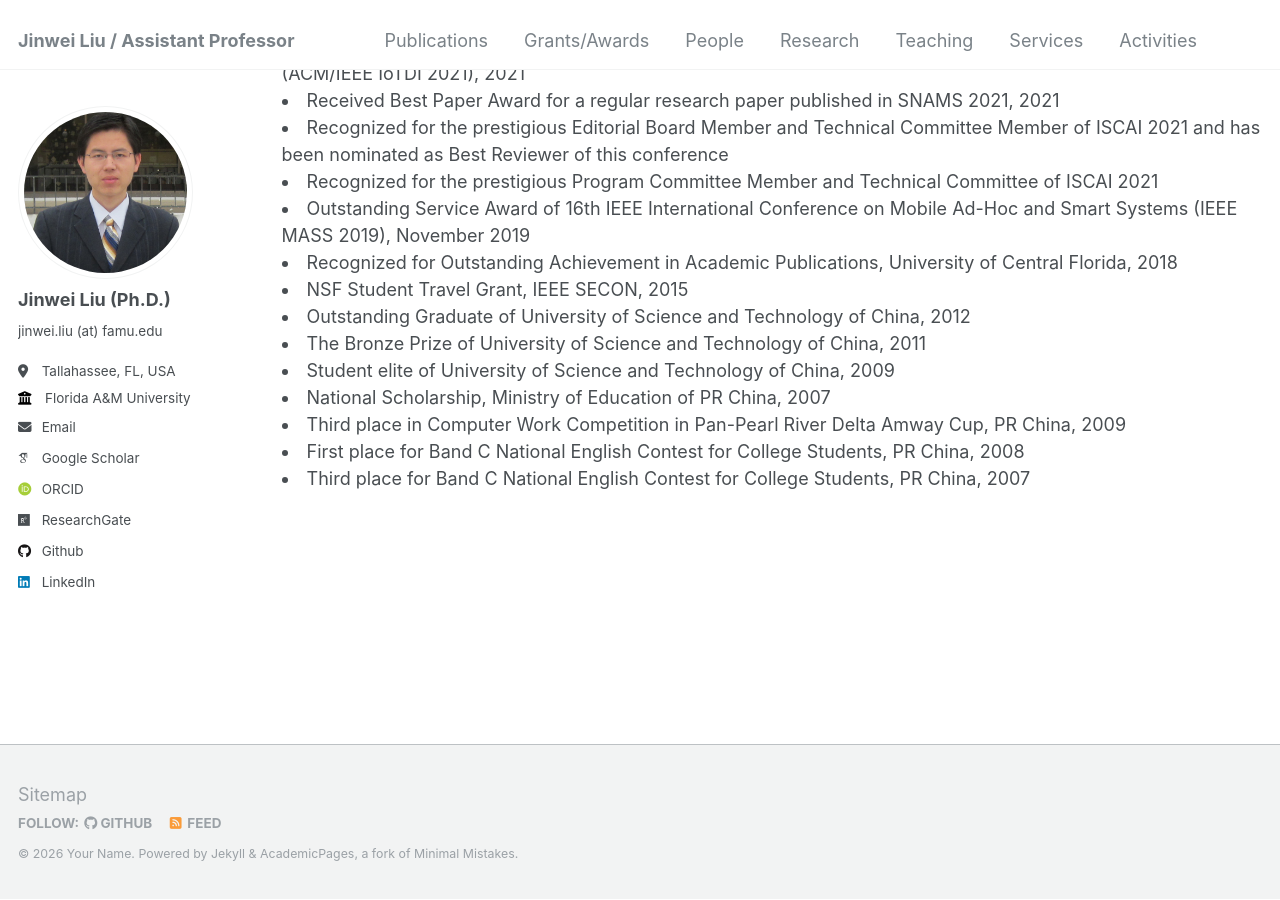
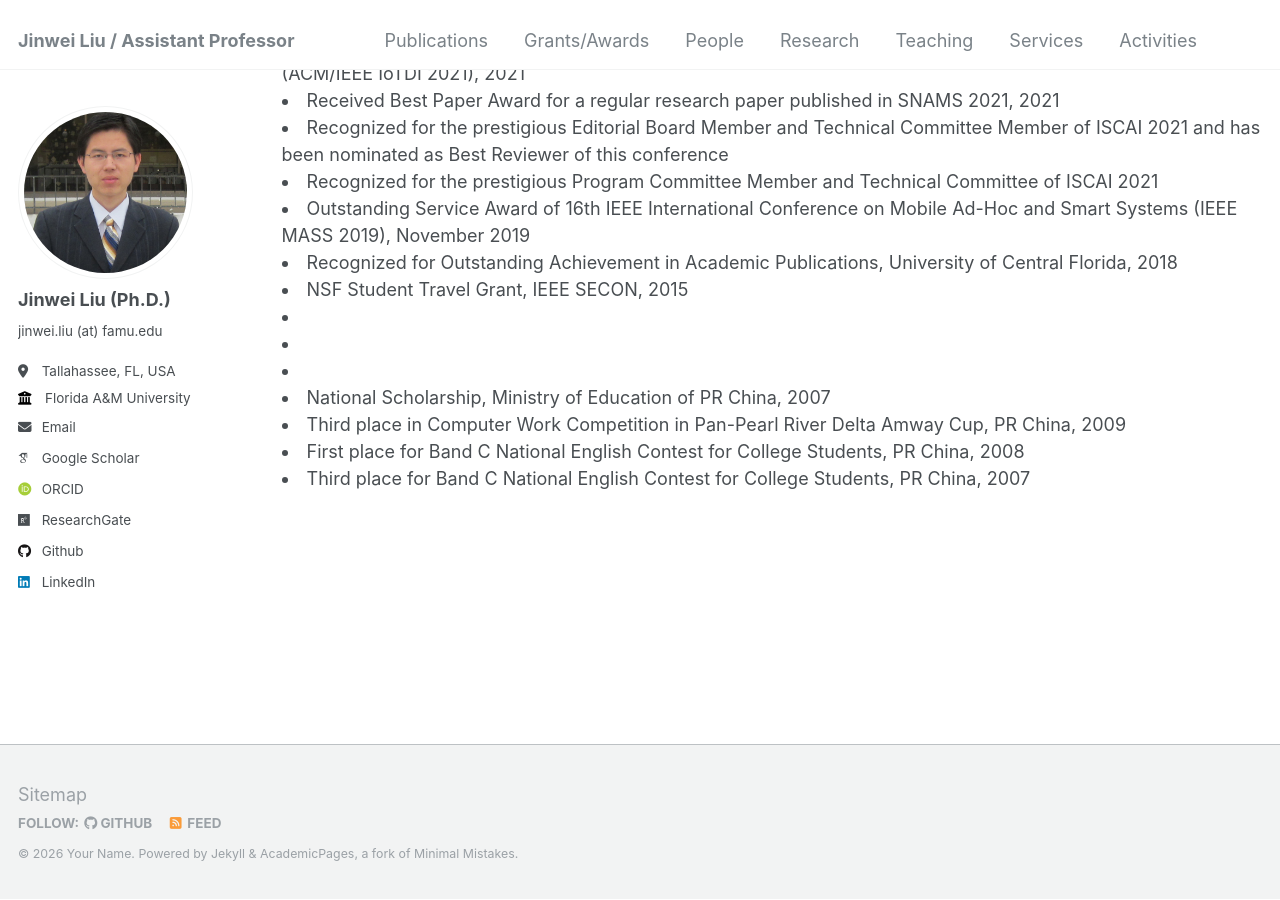
Before and after one commit to jinweiliucu/jinweiliucu.github.io, a Jekyll site: the page built from _pages/award.html, in a window 1280 px wide and 900 px high, scrolled down 676 px. Built offline with Jekyll 4.4.1, drawn with Linux system fonts in a browser that asks for light colours; some web fonts are replaced.

Commit message:
Update award.html

```diff
--- a/_pages/award.html
+++ b/_pages/award.html
@@ -65,15 +65,15 @@ author_profile: true
     </li>
 
 	<li>
-    Outstanding Graduate of University of Science and Technology of China, 2012
+    <!-- Outstanding Graduate of University of Science and Technology of China, 2012 -->
     </li>
 
 	<li>
-    The Bronze Prize of University of Science and Technology of China, 2011
+    <!-- The Bronze Prize of University of Science and Technology of China, 2011 -->
     </li>
 
 	<li>
-    Student elite of University of Science and Technology of China, 2009
+    <!-- Student elite of University of Science and Technology of China, 2009 -->
     </li>
 
 	<li>
```
